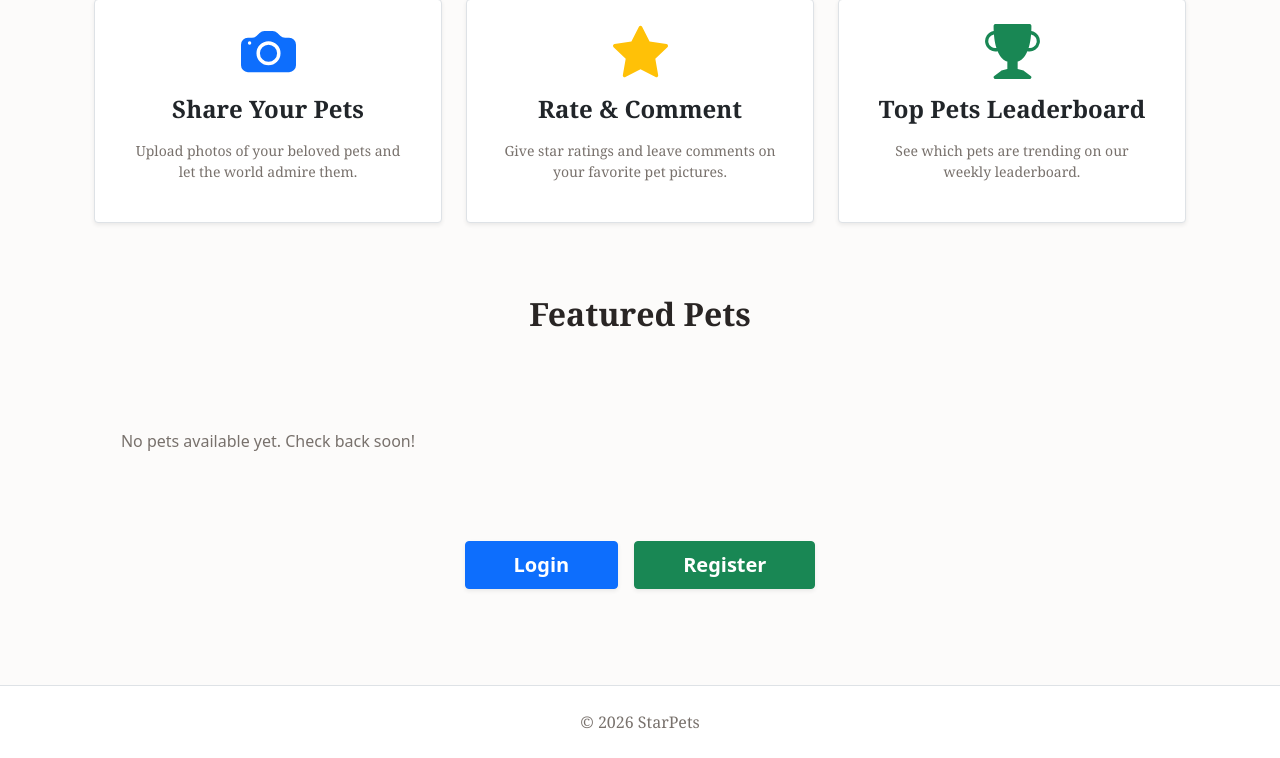
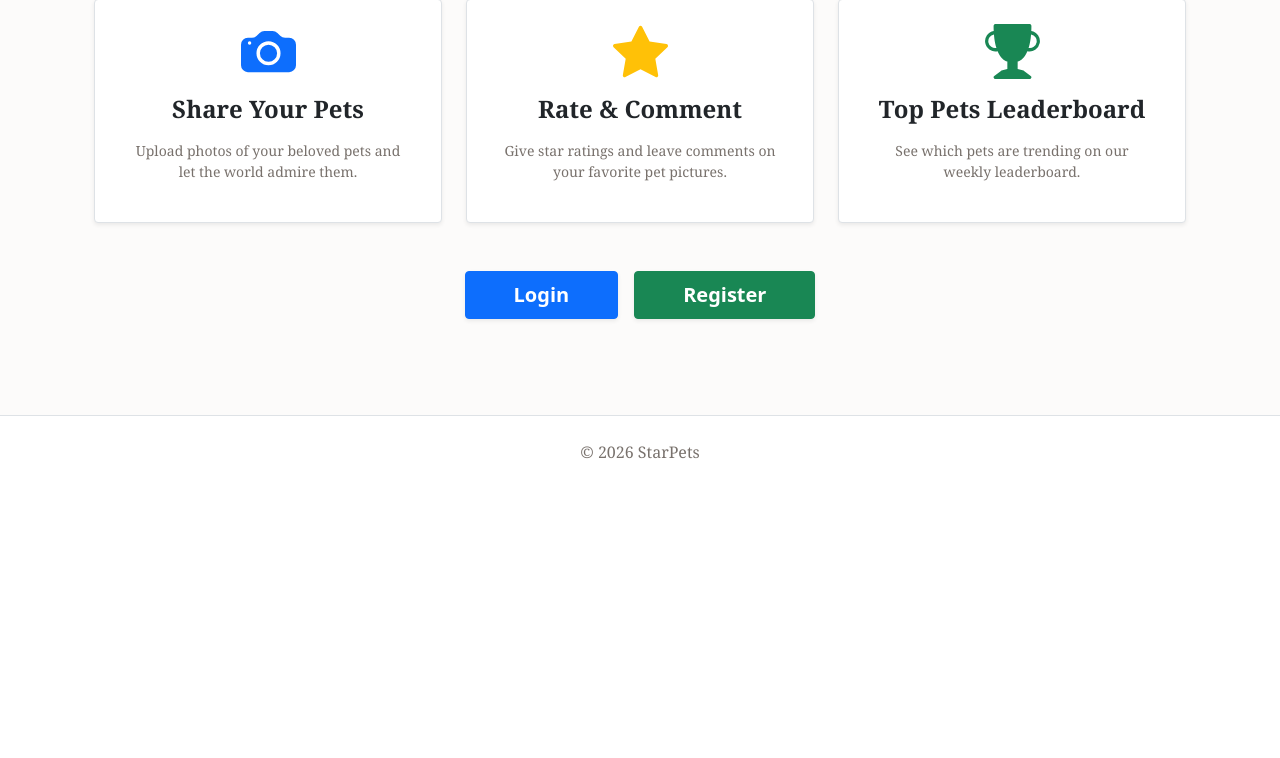
Before and after one commit to StevenHorne44/StarPets, a Django app: page / in a window 1280 px wide. Shown: the part 367-1125 px from the top of the page. After the commit the page ends 826 px from the top, so only its background shows below. Run offline with Django 5.2, Linux system fonts and the light colour scheme; data that the repository does not hold is empty.

Commit message:
removed featured part on home page

```diff
--- a/templates/pets/home.html
+++ b/templates/pets/home.html
@@ -3,9 +3,7 @@
 
 {% block title %}Welcome to StarPets!{% endblock %}
 
-{% block extra_css %}
-<link rel="stylesheet" href="{% static 'css/comments.css' %}">
-{% endblock %}
+
 
 {% block content %}
 <div class="container text-center py-5 mt-4">
@@ -22,63 +20,6 @@
 
     </div>
 
-
-    <div class="row row-cols-1 row-cols-md-2 row-cols-lg-3 g-4 mt-5">
-        <h2 class="vintage-heading w-100 text-center mb-4">Featured Pets</h2>
-
-        {% for pet in pets %}
-        <div class="col">
-            <div class="card h-100 pet-card" data-pet-id="{{ pet.id }}">
-                {% if pet.picture %}
-                <img src="{{ pet.picture.url }}" class="card-img-top" alt="{{ pet.name }}" style="height: 250px; object-fit: cover;">
-                {% else %}
-                <div class="card-img-top bg-light d-flex align-items-center justify-content-center" style="height: 250px;">
-                    <span class="text-muted">No image available</span>
-                </div>
-                {% endif %}
-
-                <div class="card-body">
-                    <h5 class="card-title vintage-heading">{{ pet.name }}</h5>
-                    <p class="card-text small text-muted">{{ pet.description|truncatechars:100 }}</p>
-
-
-                    <div class="mb-2">
-                        {% with avg=pet.average_rating %}
-                        {% for i in "12345" %}
-                            {% if forloop.counter <= avg %}
-                            <span class="text-warning">★</span>
-                            {% else %}
-                            <span class="text-secondary">☆</span>
-                            {% endif %}
-                        {% endfor %}
-                        <span class="ms-2 small">({{ avg|floatformat:1 }}/5)</span>
-                        {% endwith %}
-                    </div>
-
-
-                    {% if user.is_authenticated %}
-                    <button class="btn btn-outline-primary btn-sm w-100 mt-2 comment-btn" onclick="openCommentSidebar({{ pet.id }})">
-                        <svg xmlns="http://www.w3.org/2000/svg" width="16" height="16" fill="currentColor" class="bi bi-chat me-1" viewBox="0 0 16 16">
-                            <path d="M2.678 11.894a1 1 0 0 1 .287.801 10.97 10.97 0 0 1-.398 2c1.395-.323 2.247-.697 2.634-.893a1 1 0 0 1 .71-.074A8.06 8.06 0 0 0 8 14c3.996 0 7-2.807 7-6 0-3.192-3.004-6-7-6S1 4.808 1 8c0 1.468.617 2.83 1.678 3.894zm-.493 3.905a21.682 21.682 0 0 1-.713.129c-.2.032-.352-.176-.273-.362a9.68 9.68 0 0 0 .244-.637l.003-.01c.248-.72.45-1.548.524-2.319C.743 11.37 0 9.76 0 8c0-3.866 3.582-7 8-7s8 3.134 8 7-3.582 7-8 7a9.06 9.06 0 0 1-2.347-.306c-.52.263-1.639.742-3.468 1.105z"/>
-                        </svg>
-                        Comments
-                        <span class="comment-count-{{ pet.id }} badge bg-secondary ms-1">0</span>
-                    </button>
-                    {% else %}
-                    <a href="{% url 'pets:login' %}" class="btn btn-outline-secondary btn-sm w-100 mt-2">
-                        Login to comment
-                    </a>
-                    {% endif %}
-                </div>
-            </div>
-        </div>
-        {% empty %}
-        <div class="col-12 text-center py-5">
-            <p class="text-muted">No pets available yet. Check back soon!</p>
-        </div>
-        {% endfor %}
-    </div>
-
     {% if not user.is_authenticated %}
     <div class="d-flex justify-content-center gap-3 mt-4">
         <a href="{% url 'pets:login' %}" class="btn btn-primary btn-lg px-5 fw-bold shadow-sm rounded-1">Login</a>
@@ -88,9 +29,4 @@
 
 </div>
 
-    {% include 'pets/partials/comments.html' %}
 {% endblock %}
-
-{% block extra_js %}
-<script src="{% static 'js/comments.js' %}"></script>
-{% endblock %}
```
